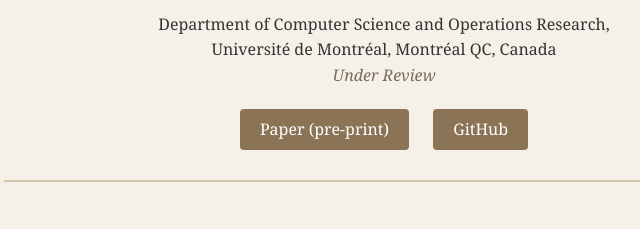
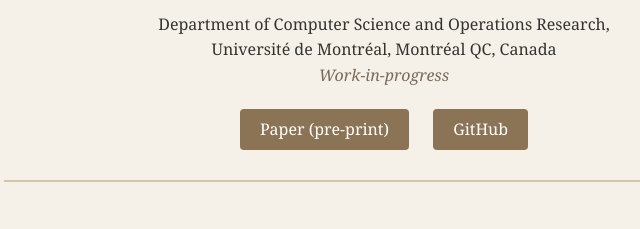
Before and after one commit to ianarawjo/Guidelines-for-Reporting-LLM-Integrated-Systems-in-HCI, a plain HTML site: page index.html in a window 1280 px wide. Shown: the part 204-433 px from the top of the page, 256-896 px from the left. Drawn offline with Linux system fonts and the light colour scheme.

Commit message:
Clarify status

```diff
--- a/index.html
+++ b/index.html
@@ -358,7 +358,7 @@
             <!-- <h2>Reporting Guidelines</h2> -->
             <div class="authors">Karla Felix Navarro, Eugene Syriani, Ian Arawjo</div>
             <div class="institution">Department of Computer Science and Operations Research,<br />Université de Montréal, Montréal QC, Canada</div>
-            <div class="venue">Under Review</div>
+            <div class="venue">Work-in-progress</div>
             <div class="links">
                 <a href="https://ianarawjo.com/docs/preprint-reporting-llm-integrated-systems-hci.pdf" target="_blank">Paper (pre-print)</a>
                 <a href="https://github.com/ianarawjo/Guidelines-for-Reporting-LLM-Integrated-Systems-in-HCI" target="_blank">GitHub</a>
```
